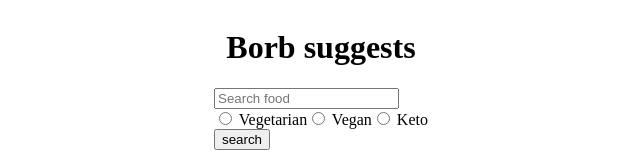
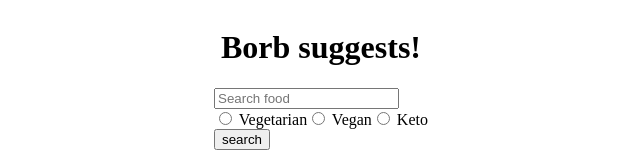
Before and after one commit to JuliaKyung/borb-suggests, a React (Create React App) app: page / in a window 1280 px wide. Shown: the top 160 px of the page, without its empty margins (319-959 px from the left). Built offline with nearby package versions, Linux system fonts and the light colour scheme.

Commit message:
added build?

```diff
--- a/src/App.js
+++ b/src/App.js
@@ -50,7 +50,7 @@ const App = () => {
 
     return (
         <div className="app-div">
-            <h1>Borb suggests</h1>
+            <h1>Borb suggests!</h1>
             <form className="searchForm" onSubmit={submitSearch}>
                 {alert !== "" && <Alert alert={alert}/>}
                 <input
```
